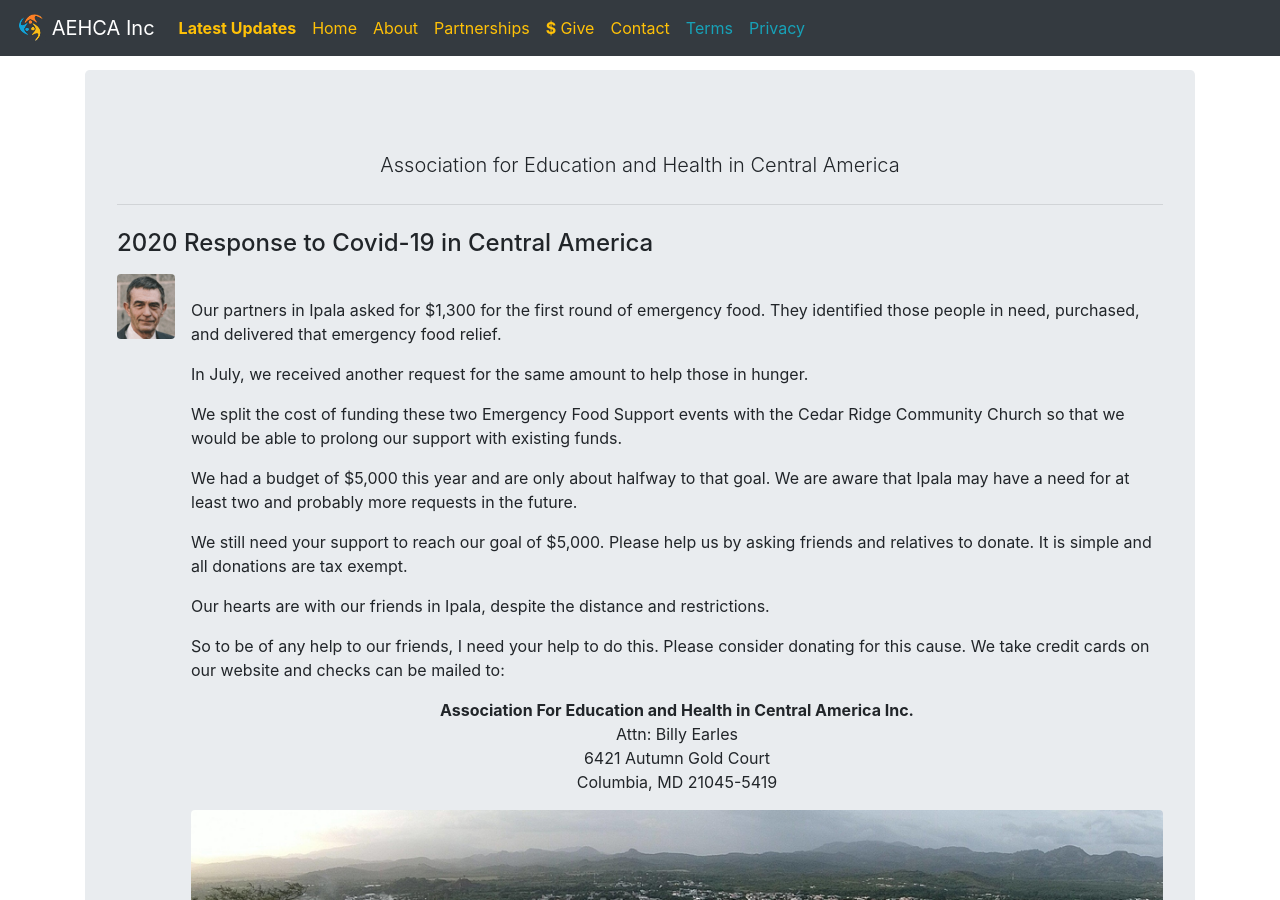
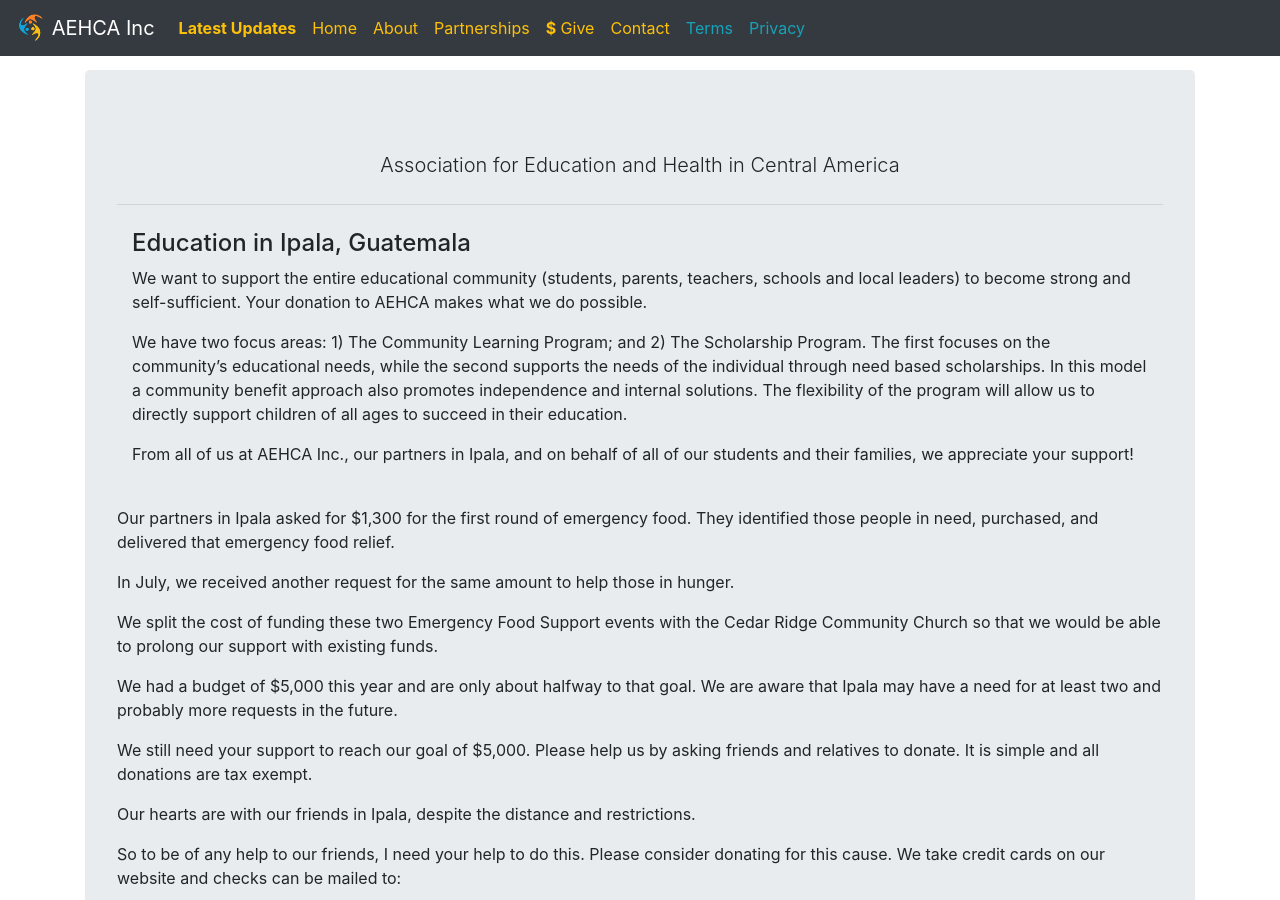
Before and after one commit to aehca/aehca.github.io, a Jekyll site: the page built from _posts/2020-12-15-education-support.html, in a window 1280 px wide and 900 px high. Built offline with Jekyll 4.4.1, drawn with Linux system fonts in a browser that asks for light colours.

Commit message:
Update 2020-12-15-education-support.html

```diff
--- a/_posts/2020-12-15-education-support.html
+++ b/_posts/2020-12-15-education-support.html
@@ -11,14 +11,28 @@
             <p></p>
             <p class="lead text-center">Association for Education and Health in Central America</p>
             <hr class="my-4">
-            <h4 class="mt-0">2020 Response to Covid-19 in Central America</h4>
+
             <p></p>
             <div class="media">
-                <img src="/images/billy-small.png" class="mr-3 rounded" alt="Billy Earles, CEO of AECHA Inc.">
                 <div class="container">
                     <div class="media-body">
                         <div class="row">
                             <div class="container">
+                                <h4 class="mt-0">Education in Ipala, Guatemala</h4>
+                                <p>We want to support the entire educational community
+                                    (students, parents, teachers, schools and local leaders)
+                                    to become strong and self-sufficient. Your donation to AEHCA
+                                    makes what we do possible. </p>
+                                <p>We have two focus areas: 1) The Community Learning Program; and
+                                    2) The Scholarship Program. The first focuses on the community’s
+                                    educational needs, while the second supports the needs of the
+                                    individual through need based scholarships. In this model a
+                                    community benefit approach also promotes independence and internal
+                                    solutions. The flexibility of the program will allow us to directly
+                                    support children of all ages to succeed in their education. </p>
+                                <p>From all of us at AEHCA Inc., our partners in Ipala, and on behalf
+                                    of all of our students and their families, we appreciate your
+                                    support! </p>
                                 <!--
                                 <div class="row">
                                     <div class="card">
```
